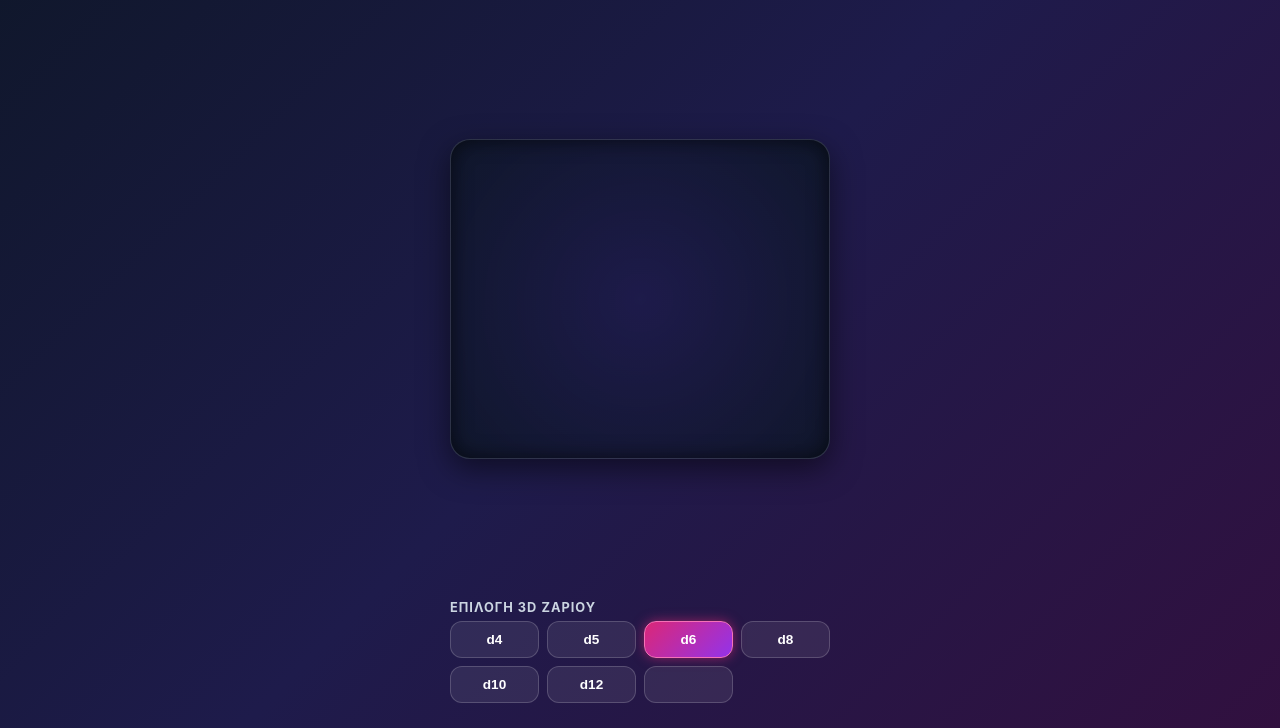
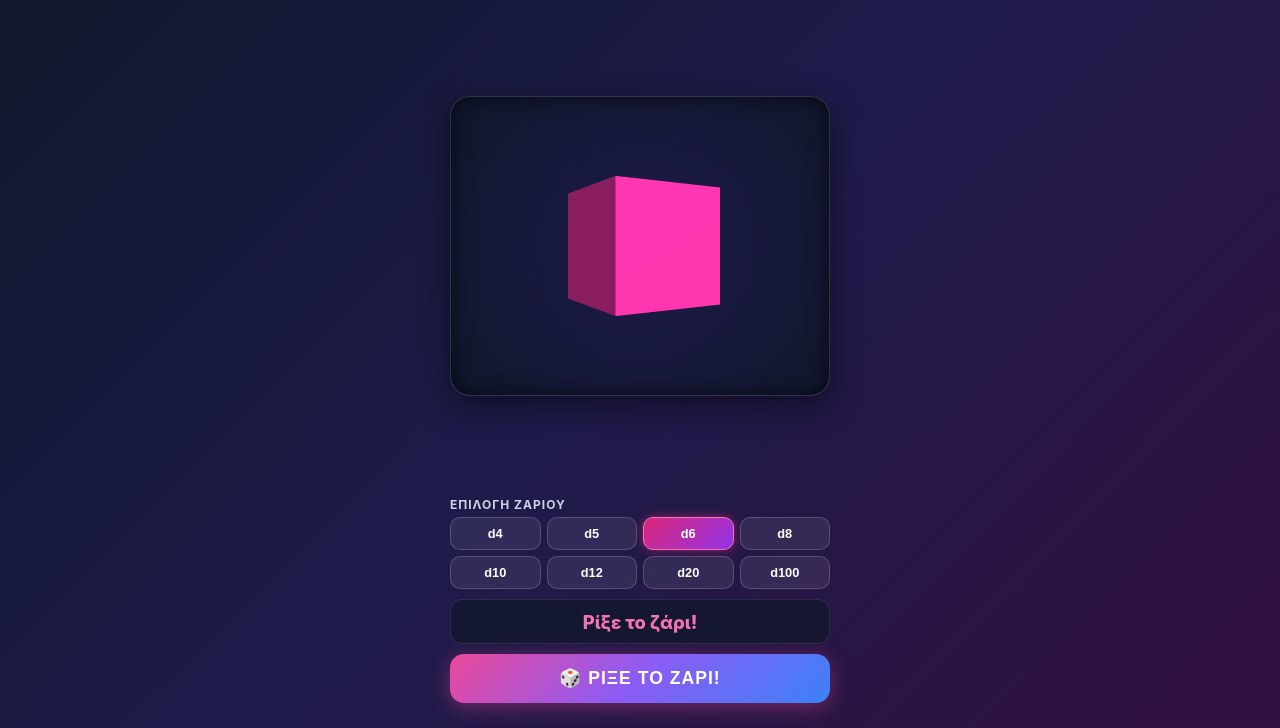
Before and after one commit to Chancheli/Epic-Dice, a plain HTML site: page index.html in a window 1280 px wide. Shown: the part 72-800 px from the top of the page. Drawn offline with nearby package versions, Linux system fonts and the light colour scheme.

Commit message:
Update index.html

```diff
--- a/index.html
+++ b/index.html
@@ -4,24 +4,14 @@
     <meta charset="UTF-8">
     <meta name="viewport" content="width=device-width, initial-scale=1.0, user-scalable=no">
     <title>Aisea & Kostis 3D Dice Roller</title>
-    <!-- PWA & Mobile Settings -->
-    <meta name="mobile-web-app-capable" content="yes">
-    <meta name="apple-mobile-web-app-capable" content="yes">
-    <meta name="apple-mobile-web-app-status-bar-style" content="black-translucent">
-    <link rel="manifest" href="data:application/manifest+json;charset=utf-8,%7B%22name%22%3A%22Dice%20Roller%22%2C%22short_name%22%3A%22Dice%22%2C%22start_url%22%3A%22.%22%2C%22display%22%3A%22standalone%22%2C%22background_color%22%3A%22%230f172a%22%2C%22theme_color%22%3A%22%23ec4899%22%7D">
-
-    <!-- Three.js Library -->
+    <!-- Three.js & Confetti -->
     <script src="https://cdnjs.cloudflare.com/ajax/libs/three.js/r128/three.min.js"></script>
+    <script src="https://cdn.jsdelivr.net/npm/canvas-confetti@1.6.0/dist/confetti.browser.min.js"></script>
 
     <style>
-        * {
-            box-sizing: border-box;
-            margin: 0;
-            padding: 0;
-            -webkit-tap-highlight-color: transparent;
-        }
+        * { box-sizing: border-box; margin: 0; padding: 0; -webkit-tap-highlight-color: transparent; }
         body {
-            font-family: -apple-system, BlinkMacSystemFont, "Segoe UI", Roboto, Helvetica, Arial, sans-serif;
+            font-family: -apple-system, BlinkMacSystemFont, "Segoe UI", Roboto, sans-serif;
             background: linear-gradient(135deg, #0f172a, #1e1b4b, #31103f);
             color: #f8fafc;
             min-height: 100vh;
@@ -32,27 +22,20 @@
             padding: 15px;
             overflow-x: hidden;
         }
-        header {
-            text-align: center;
-            margin-top: 5px;
-        }
+        header { text-align: center; margin-top: 5px; }
         h1 {
-            font-size: 1.6rem;
+            font-size: 1.5rem;
             background: linear-gradient(to right, #f472b6, #c084fc, #60a5fa);
             -webkit-background-clip: text;
             -webkit-text-fill-color: transparent;
             font-weight: 800;
         }
-        .subtitle {
-            font-size: 0.85rem;
-            color: #94a3b8;
-            margin-top: 2px;
-        }
+        .subtitle { font-size: 0.8rem; color: #94a3b8; margin-top: 2px; }
 
         #canvas-container {
             width: 100%;
             max-width: 380px;
-            height: 320px;
+            height: 300px;
             position: relative;
             margin: 10px auto;
             border-radius: 20px;
@@ -68,44 +51,42 @@
             max-width: 380px;
             display: flex;
             flex-direction: column;
-            gap: 12px;
+            gap: 10px;
             margin-bottom: 10px;
         }
 
         .section-title {
-            font-size: 0.8rem;
+            font-size: 0.75rem;
             text-transform: uppercase;
             letter-spacing: 1px;
             color: #cbd5e1;
-            margin-bottom: 6px;
+            margin-bottom: 5px;
             font-weight: 700;
         }
 
         .dice-types {
             display: grid;
             grid-template-columns: repeat(4, 1fr);
-            gap: 8px;
+            gap: 6px;
         }
 
         button.dice-btn {
             background: rgba(255, 255, 255, 0.08);
             border: 1px solid rgba(255, 255, 255, 0.18);
             color: #fff;
-            padding: 10px 4px;
-            border-radius: 12px;
-            font-size: 0.85rem;
+            padding: 8px 4px;
+            border-radius: 10px;
+            font-size: 0.8rem;
             font-weight: 700;
             cursor: pointer;
             transition: all 0.2s ease;
             text-align: center;
         }
-        button.dice-btn:hover {
-            background: rgba(255, 255, 255, 0.18);
-        }
+        button.dice-btn:hover { background: rgba(255, 255, 255, 0.18); }
         button.dice-btn.active {
             background: linear-gradient(135deg, #db2777, #9333ea);
             border-color: #f472b6;
-            box-shadow: 0 0 12px rgba(219, 39, 119, 0.6);
+            box-shadow: 0 0 10px rgba(219, 39, 119, 0.6);
         }
 
         .roll-btn {
@@ -114,30 +95,27 @@
             color: white;
             font-size: 1.1rem;
             font-weight: 800;
-            padding: 15px;
+            padding: 14px;
             border-radius: 14px;
             cursor: pointer;
             box-shadow: 0 4px 20px rgba(236, 72, 153, 0.4);
             text-transform: uppercase;
             letter-spacing: 1px;
-            transition: transform 0.1s ease;
         }
-        .roll-btn:active {
-            transform: scale(0.97);
-        }
+        .roll-btn:active { transform: scale(0.97); }
 
         #result-display {
             text-align: center;
-            min-height: 48px;
+            min-height: 45px;
             display: flex;
             align-items: center;
             justify-content: center;
             background: rgba(15, 23, 42, 0.7);
-            border-radius: 14px;
+            border-radius: 12px;
             border: 1px solid rgba(255, 255, 255, 0.1);
         }
         .result-val {
-            font-size: 1.25rem;
+            font-size: 1.15rem;
             font-weight: 800;
             color: #f472b6;
         }
@@ -150,11 +128,11 @@
         <div class="subtitle">3D Πολυεδρικά Ζάρια</div>
     </header>
 
-    <div id="canvas-container"></div>
+    <div id="canvas-container" onclick="rollDice()"></div>
 
     <div class="controls-panel">
         <div>
-            <div class="section-title">Επιλογή 3D Ζαριού</div>
+            <div class="section-title">Επιλογή Ζαριού</div>
             <div class="dice-types">
                 <button onclick="selectDice(4)" id="d4-btn" class="dice-btn">d4</button>
                 <button onclick="selectDice(5)" id="d5-btn" class="dice-btn">d5</button>
@@ -162,4 +140,125 @@
                 <button onclick="selectDice(8)" id="d8-btn" class="dice-btn">d8</button>
                 <button onclick="selectDice(10)" id="d10-btn" class="dice-btn">d10</button>
                 <button onclick="selectDice(12)" id="d12-btn" class="dice-btn">d12</button>
-                <button onclick="selectDice(20)" id="d20-btn" class="dice-btn">
+                <button onclick="selectDice(20)" id="d20-btn" class="dice-btn">d20</button>
+                <button onclick="selectDice(100)" id="d100-btn" class="dice-btn">d100</button>
+            </div>
+        </div>
+
+        <div id="result-display">
+            <span class="result-val" id="result-text">Ρίξε το ζάρι!</span>
+        </div>
+
+        <button class="roll-btn" onclick="rollDice()">🎲 ΡΙΞΕ ΤΟ ΖΑΡΙ!</button>
+    </div>
+
+    <script>
+        let scene, camera, renderer, diceMesh;
+        let currentSides = 6;
+        let isRolling = false;
+        let rollStartTime = 0;
+        let rotSpeed = { x: 0, y: 0, z: 0 };
+
+        function init3D() {
+            const container = document.getElementById('canvas-container');
+            container.innerHTML = '';
+
+            scene = new THREE.Scene();
+            camera = new THREE.PerspectiveCamera(45, container.clientWidth / container.clientHeight, 0.1, 1000);
+            camera.position.z = 6.5;
+
+            renderer = new THREE.WebGLRenderer({ antialias: true, alpha: true });
+            renderer.setSize(container.clientWidth, container.clientHeight);
+            renderer.setPixelRatio(Math.min(window.devicePixelRatio, 2));
+            container.appendChild(renderer.domElement);
+
+            scene.add(new THREE.AmbientLight(0xffffff, 0.8));
+            const dirLight = new THREE.DirectionalLight(0xffffff, 1.2);
+            dirLight.position.set(5, 5, 5);
+            scene.add(dirLight);
+
+            buildDiceGeometry(6);
+            animate();
+        }
+
+        function buildDiceGeometry(sides) {
+            if (diceMesh) scene.remove(diceMesh);
+            currentSides = sides;
+
+            let geom;
+            if (sides === 4) geom = new THREE.TetrahedronGeometry(1.8);
+            else if (sides === 5) geom = new THREE.CylinderGeometry(1.4, 1.4, 2, 5);
+            else if (sides === 6) geom = new THREE.BoxGeometry(2, 2, 2);
+            else if (sides === 8) geom = new THREE.OctahedronGeometry(1.8);
+            else if (sides === 10) geom = new THREE.CylinderGeometry(1.3, 0.1, 2.2, 5);
+            else if (sides === 12) geom = new THREE.DodecahedronGeometry(1.7);
+            else if (sides === 20 || sides === 100) geom = new THREE.IcosahedronGeometry(1.8);
+
+            // Δημιουργία καθαρού υλικού με χρώμα και λάμψη
+            const mat = new THREE.MeshStandardMaterial({
+                color: 0xdb2777,
+                roughness: 0.2,
+                metalness: 0.3,
+                emissive: 0x4c1d95,
+                emissiveIntensity: 0.2
+            });
+
+            diceMesh = new THREE.Mesh(geom, mat);
+            scene.add(diceMesh);
+        }
+
+        function selectDice(sides) {
+            document.querySelectorAll('.dice-btn').forEach(b => b.classList.remove('active'));
+            document.getElementById(`d${sides}-btn`).classList.add('active');
+            buildDiceGeometry(sides);
+            document.getElementById('result-text').innerText = `Επιλέχθηκε d${sides}`;
+        }
+
+        function rollDice() {
+            if (isRolling) return;
+            isRolling = true;
+            rollStartTime = performance.now();
+            document.getElementById('result-text').innerText = "Ρολάρει...";
+
+            rotSpeed = {
+                x: (Math.random() - 0.5) * 0.4 + 0.3,
+                y: (Math.random() - 0.5) * 0.4 + 0.3,
+                z: (Math.random() - 0.5) * 0.3
+            };
+        }
+
+        function animate() {
+            requestAnimationFrame(animate);
+
+            if (isRolling) {
+                const elapsed = performance.now() - rollStartTime;
+                diceMesh.rotation.x += rotSpeed.x;
+                diceMesh.rotation.y += rotSpeed.y;
+                diceMesh.rotation.z += rotSpeed.z;
+
+                if (elapsed > 1200) {
+                    isRolling = false;
+                    let result;
+                    if (currentSides === 100) {
+                        result = (Math.floor(Math.random() * 10) + 1) * 10;
+                        if (result === 100 && Math.random() > 0.5) result = 100;
+                    } else {
+                        result = Math.floor(Math.random() * currentSides) + 1;
+                    }
+
+                    document.getElementById('result-text').innerText = `Αποτέλεσμα: ${result}`;
+                    if (typeof confetti === 'function') {
+                        confetti({ particleCount: 60, spread: 70, origin: { y: 0.6 } });
+                    }
+                }
+            } else if (diceMesh) {
+                diceMesh.rotation.y += 0.007;
+            }
+
+            renderer.render(scene, camera);
+        }
+
+        window.onload = init3D;
+    </script>
+</body>
+</html>
```
